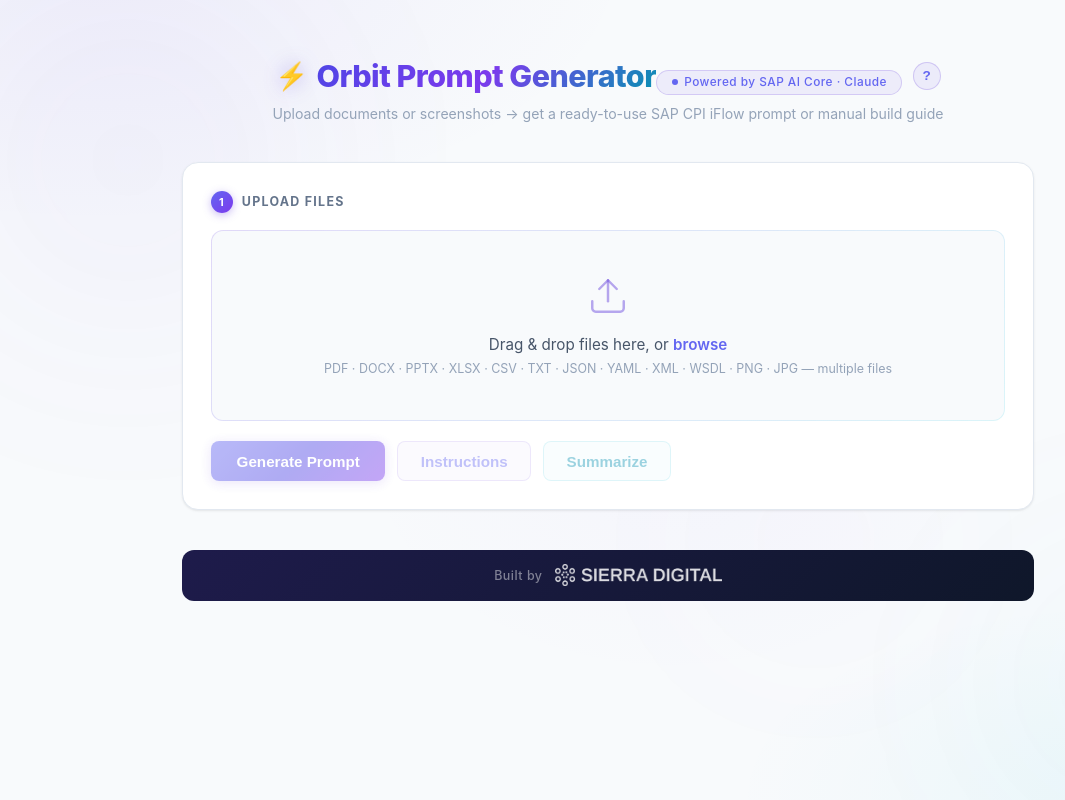
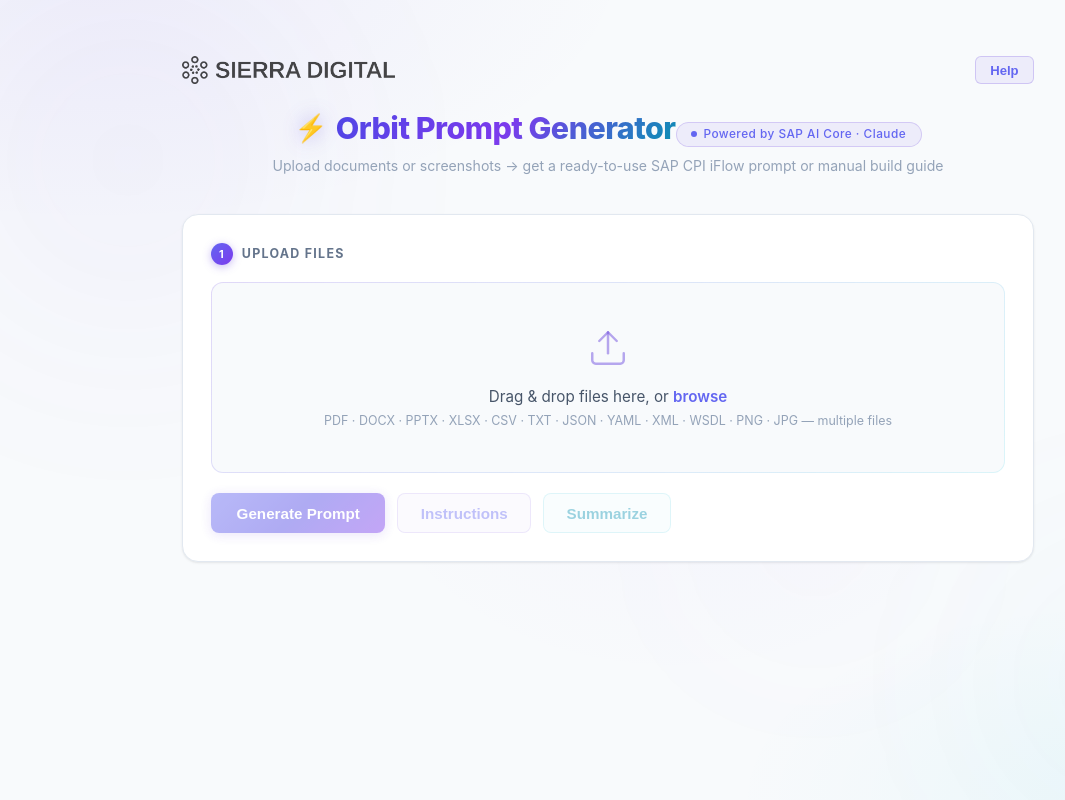
Before and after one commit to Prem2110/iflow-prompt-creator, a React (Vite) app in the folder frontend/: page / in a window 1280 px wide. Shown: the whole page, without its empty margins (32-1097 px from the left). Built offline with nearby package versions, Linux system fonts and the light colour scheme.

Commit message:
Move Sierra logo to top-left, Help button top-right, remove footer

```diff
--- a/frontend/src/App.jsx
+++ b/frontend/src/App.jsx
@@ -152,24 +152,25 @@
       </div>
 
       <header className={styles.header}>
-        <div className={styles.logo}>
-          <span className={styles.logoIcon}>⚡</span>
-          <span className={styles.logoText}>Orbit Prompt Generator</span>
-        </div>
-        <div className={styles.headerRight}>
-          <span className={styles.badge}>
-            <span className={styles.badgeDot} />
-            Powered by SAP AI Core · Claude
-          </span>
+        <div className={styles.topBar}>
+          <img src={sierraLogo} alt="Sierra Digital" className={styles.sierraLogo} />
           <button
             className={styles.helpBtn}
             onClick={() => setShowHelp(true)}
             title="How to use this app"
             aria-label="Open help"
           >
-            ?
+            Help
           </button>
         </div>
+        <div className={styles.logo}>
+          <span className={styles.logoIcon}>⚡</span>
+          <span className={styles.logoText}>Orbit Prompt Generator</span>
+        </div>
+        <span className={styles.badge}>
+          <span className={styles.badgeDot} />
+          Powered by SAP AI Core · Claude
+        </span>
         <p className={styles.subtitle}>
           Upload documents or screenshots → get a ready-to-use SAP CPI iFlow prompt or manual build guide
         </p>
@@ -304,10 +305,6 @@
           </section>
         )}
       </main>
-      <footer className={styles.footer}>
-        <span className={styles.footerText}>Built by</span>
-        <img src={sierraLogo} alt="Sierra Digital" className={styles.footerLogo} />
-      </footer>
     </div>
   );
 }
--- a/frontend/src/App.module.css
+++ b/frontend/src/App.module.css
@@ -77,34 +77,26 @@
   -webkit-text-fill-color: transparent;
 }
 
-.headerRight {
-  display: inline-flex;
-  align-items: center;
-  gap: 0.65rem;
-  justify-content: center;
-}
 
 .helpBtn {
   display: inline-flex;
   align-items: center;
-  justify-content: center;
-  width: 28px;
-  height: 28px;
-  border-radius: 50%;
-  background: rgba(99, 62, 220, 0.08);
+  gap: 0.3rem;
+  padding: 0.32rem 0.9rem;
+  border-radius: 6px;
+  background: rgba(99, 62, 220, 0.07);
   border: 1px solid rgba(99, 62, 220, 0.22);
   color: #6366f1;
-  font-size: 0.85rem;
-  font-weight: 800;
+  font-size: 0.82rem;
+  font-weight: 600;
   cursor: pointer;
-  transition: background 0.15s, border-color 0.15s, transform 0.12s;
+  transition: background 0.15s, border-color 0.15s;
   flex-shrink: 0;
 }
 
 .helpBtn:hover {
-  background: rgba(99, 62, 220, 0.15);
+  background: rgba(99, 62, 220, 0.13);
   border-color: rgba(99, 62, 220, 0.4);
-  transform: scale(1.08);
 }
 
 .badge {
@@ -393,36 +385,23 @@
   animation: spin 0.7s linear infinite;
 }
 
-/* Footer */
-.footer {
+/* Top bar — Sierra logo left, Help right */
+.topBar {
   display: flex;
   align-items: center;
-  justify-content: center;
-  gap: 0.75rem;
-  margin-top: 2.5rem;
-  padding: 0.9rem 1.5rem;
-  background: linear-gradient(135deg, #1e1b4b, #0f172a);
-  border-radius: 12px;
-  position: relative;
-  z-index: 1;
+  justify-content: space-between;
+  width: 100%;
+  margin-bottom: 1.5rem;
 }
 
-.footerText {
-  font-size: 0.78rem;
-  font-weight: 500;
-  color: rgba(255, 255, 255, 0.45);
-  letter-spacing: 0.04em;
-  white-space: nowrap;
+.sierraLogo {
+  height: 28px;
+  width: auto;
+  filter: brightness(0) opacity(0.72);
+  transition: filter 0.15s;
 }
 
-.footerLogo {
-  height: 22px;
-  width: auto;
-  opacity: 0.85;
-  transition: opacity 0.15s;
-}
-
-.footer:hover .footerLogo { opacity: 1; }
+.sierraLogo:hover { filter: brightness(0) opacity(1); }
 
 /* Disclaimer */
 .disclaimer {
```
